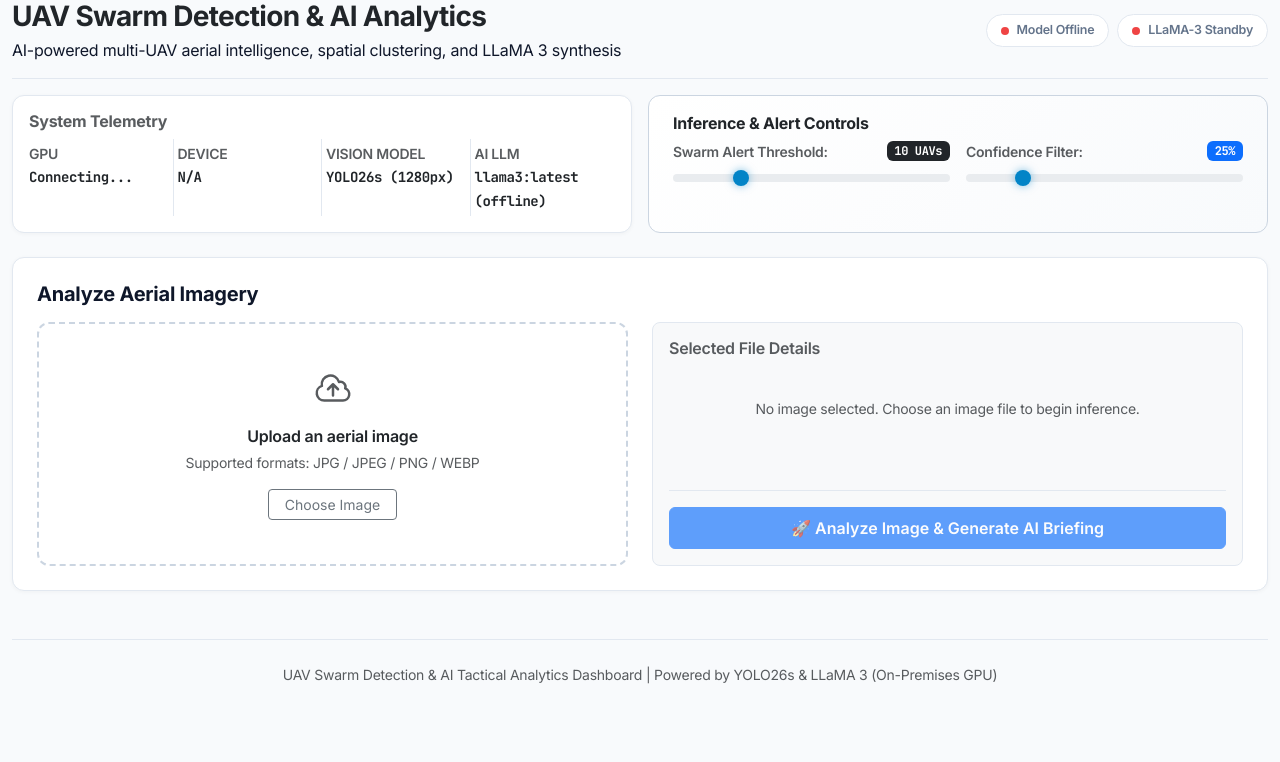
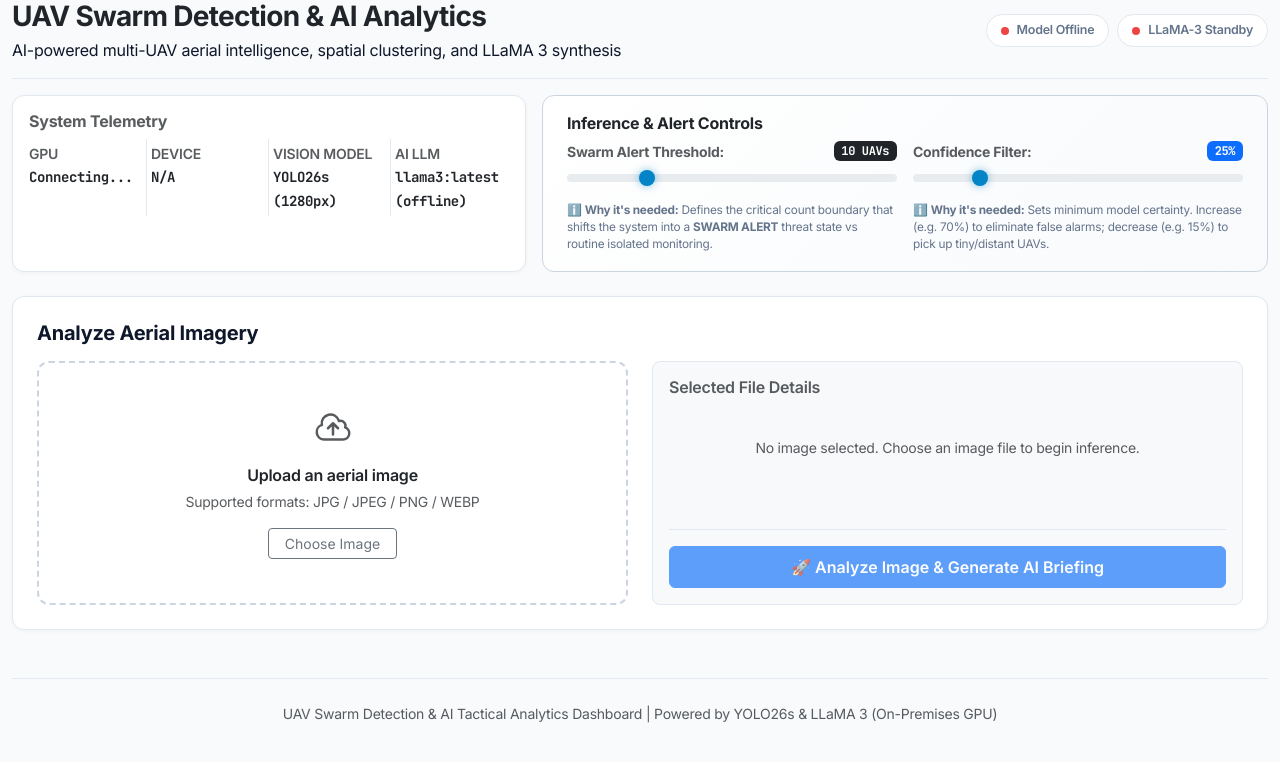
Before and after one commit to jaden-scoriant/Swarm_detection, a Flask app: page / in a window 1280 px wide. Shown: the part 24-786 px from the top of the page. Run offline with Flask 3, Linux system fonts and the light colour scheme; data that the repository does not hold is empty; some libraries are stand-ins or nearby versions.

Commit message:
Update the UI and also some visualisations

```diff
--- a/swarm_detection_app/static/css/style.css
+++ b/swarm_detection_app/static/css/style.css
@@ -72,6 +72,13 @@ body {
   border: 1px solid #cbd5e1;
   border-radius: 12px;
   padding: 18px 24px;
+}
+
+.slider-helper-text {
+  font-size: 0.74rem;
+  line-height: 1.45;
+  color: #64748b;
+  margin-top: 6px;
 }
 
 /* Range Sliders */
--- a/swarm_detection_app/static/js/app.js
+++ b/swarm_detection_app/static/js/app.js
@@ -15,6 +15,9 @@ document.addEventListener('DOMContentLoaded', () => {
     // Threat Elements
     const threatBanner = document.getElementById('threatBanner');
     const threatBannerBadge = document.getElementById('threatBannerBadge');
+
+    // PDF Export Button
+    const exportPdfBtn = document.getElementById('exportPdfBtn');
 
     // Sliders & Controls
     const thresholdSlider = document.getElementById('thresholdSlider');
@@ -411,7 +414,173 @@ document.addEventListener('DOMContentLoaded', () => {
         });
     });
 
-    // 8. Render Detection Confidence Curve (Chart.js)
+    // 8. Export Full Intelligence Report as PDF
+    exportPdfBtn.addEventListener('click', () => {
+        if (!activeResultData) return;
+
+        exportPdfBtn.setAttribute('disabled', 'true');
+        exportPdfBtn.innerHTML = '⏳ Generating PDF...';
+
+        const analytics = activeResultData.analytics;
+        const meta = activeResultData.metadata;
+        const isThreat = analytics.alert === 'SWARM ALERT';
+
+        // Extract static chart & radar canvas images
+        const confidenceImgData = confidenceChartInstance ? confidenceChartInstance.toBase64Image() : '';
+        const sizeImgData = sizeChartInstance ? sizeChartInstance.toBase64Image() : '';
+        const radarCanvas = document.getElementById('spatialCanvas');
+        const radarImgData = radarCanvas ? radarCanvas.toDataURL('image/png') : '';
+        const annotatedImgSrc = document.getElementById('annotatedImg').src;
+
+        // Build standalone, printable PDF HTML container
+        const reportDiv = document.createElement('div');
+        reportDiv.style.padding = '24px';
+        reportDiv.style.fontFamily = "'Inter', sans-serif";
+        reportDiv.style.backgroundColor = '#ffffff';
+        reportDiv.style.color = '#0f172a';
+
+        const headerColor = isThreat ? '#991b1b' : '#0284c7';
+        const threatTag = isThreat ? `
+            <div style="background: linear-gradient(135deg, #7f1d1d, #b91c1c); color: #fff; padding: 12px 18px; border-radius: 8px; margin-bottom: 18px;">
+                <h2 style="margin: 0; font-size: 15px; font-weight: bold;">🚨 CRITICAL SWARM THREAT DETECTED (ALERT ACTIVE)</h2>
+                <p style="margin: 3px 0 0 0; font-size: 12px; color: #fecaca;">Target count exceeds threshold (${analytics.threshold} UAVs). Tactical formation active.</p>
+            </div>
+        ` : `
+            <div style="background: #f0fdf4; color: #166534; border: 1px solid #bbf7d0; padding: 10px 16px; border-radius: 8px; margin-bottom: 18px;">
+                <strong style="font-size: 13px;">🟢 NORMAL OPERATIONAL STATE</strong> - Swarm count within safe monitoring thresholds.
+            </div>
+        `;
+
+        reportDiv.innerHTML = `
+            <div style="border-bottom: 2px solid #e2e8f0; padding-bottom: 12px; margin-bottom: 16px;">
+                <div style="display: flex; justify-content: space-between; align-items: center;">
+                    <div>
+                        <h1 style="font-size: 20px; font-weight: 800; margin: 0; color: ${headerColor};">UAV SWARM INTELLIGENCE REPORT</h1>
+                        <p style="font-size: 11px; color: #64748b; margin: 2px 0 0 0;">Automated Computer Vision & Neural LLaMA 3 Analysis</p>
+                    </div>
+                    <div style="text-align: right; font-size: 11px; color: #64748b; font-family: monospace;">
+                        Date: ${new Date().toLocaleString()}<br>
+                        Source: ${meta.filename} (${meta.dimensions})
+                    </div>
+                </div>
+            </div>
+
+            ${threatTag}
+
+            <!-- Annotated Image & Primary Metrics -->
+            <div style="display: flex; gap: 16px; margin-bottom: 20px;">
+                <div style="flex: 1.2; text-align: center; border: 1px solid #e2e8f0; border-radius: 8px; padding: 8px; background: #fafafa;">
+                    <img src="${annotatedImgSrc}" style="max-width: 100%; max-height: 260px; object-fit: contain; border-radius: 4px;">
+                    <p style="font-size: 10px; color: #64748b; margin: 4px 0 0 0;">Annotated YOLO26s Detections (1280px inference)</p>
+                </div>
+                <div style="flex: 1; display: flex; flex-direction: column; gap: 8px;">
+                    <div style="display: grid; grid-template-columns: 1fr 1fr; gap: 8px;">
+                        <div style="background: #f8fafc; border: 1px solid #e2e8f0; border-radius: 6px; padding: 10px;">
+                            <span style="font-size: 9px; font-weight: bold; color: #64748b; text-transform: uppercase;">Drone Count</span>
+                            <div style="font-size: 22px; font-weight: 800; color: ${isThreat ? '#991b1b' : '#0f172a'}; font-family: monospace;">${analytics.drone_count}</div>
+                        </div>
+                        <div style="background: #f8fafc; border: 1px solid #e2e8f0; border-radius: 6px; padding: 10px;">
+                            <span style="font-size: 9px; font-weight: bold; color: #64748b; text-transform: uppercase;">Avg Confidence</span>
+                            <div style="font-size: 22px; font-weight: 800; color: #0f172a; font-family: monospace;">${analytics.average_confidence}%</div>
+                        </div>
+                        <div style="background: #f8fafc; border: 1px solid #e2e8f0; border-radius: 6px; padding: 10px;">
+                            <span style="font-size: 9px; font-weight: bold; color: #64748b; text-transform: uppercase;">Swarm Density</span>
+                            <div style="font-size: 16px; font-weight: 800; color: #0d9488; font-family: monospace; margin-top: 4px;">${analytics.density}</div>
+                        </div>
+                        <div style="background: ${isThreat ? '#fee2e2' : '#f8fafc'}; border: 1px solid ${isThreat ? '#f87171' : '#e2e8f0'}; border-radius: 6px; padding: 10px;">
+                            <span style="font-size: 9px; font-weight: bold; color: #64748b; text-transform: uppercase;">Alert Level</span>
+                            <div style="font-size: 14px; font-weight: 800; color: ${isThreat ? '#991b1b' : '#166534'}; font-family: monospace; margin-top: 4px;">${analytics.alert}</div>
+                        </div>
+                    </div>
+                    <div style="background: #f8fafc; border: 1px solid #e2e8f0; border-radius: 6px; padding: 8px; font-size: 10px; color: #475569;">
+                        <strong>Telemetry:</strong> Footprint: ${analytics.detection_footprint}% | NND: ${analytics.nearest_neighbor_distance} px | Spread: ${analytics.spread_width}×${analytics.spread_height} px
+                    </div>
+                </div>
+            </div>
+
+            <!-- AI LLaMA 3 Briefing -->
+            <div style="border-left: 4px solid ${isThreat ? '#dc2626' : '#7c3aed'}; background: #fbfcfe; border-top: 1px solid #e2e8f0; border-right: 1px solid #e2e8f0; border-bottom: 1px solid #e2e8f0; border-radius: 6px; padding: 14px; margin-bottom: 20px;">
+                <div style="font-size: 11px; font-weight: bold; color: ${isThreat ? '#991b1b' : '#7c3aed'}; margin-bottom: 8px;">AI TACTICAL BRIEFING (LLaMA 3 Neural Inference)</div>
+                <div style="font-size: 11px; line-height: 1.5; color: #334155;">
+                    ${marked.parse(rawLlmMarkdown)}
+                </div>
+            </div>
+
+            <!-- Visual Charts & Radar Canvas -->
+            <div style="page-break-inside: avoid; margin-bottom: 20px;">
+                <div style="display: grid; grid-template-columns: 1fr 1fr 1fr; gap: 10px;">
+                    <div style="border: 1px solid #e2e8f0; border-radius: 6px; padding: 8px; text-align: center; background: #fafafa;">
+                        <span style="font-size: 9px; font-weight: bold; color: #64748b;">SPATIAL COORDINATE RADAR</span>
+                        <img src="${radarImgData}" style="max-width: 100%; height: 130px; object-fit: contain; margin-top: 4px;">
+                    </div>
+                    <div style="border: 1px solid #e2e8f0; border-radius: 6px; padding: 8px; text-align: center; background: #fafafa;">
+                        <span style="font-size: 9px; font-weight: bold; color: #64748b;">CONFIDENCE SPECTRUM CURVE</span>
+                        <img src="${confidenceImgData}" style="max-width: 100%; height: 130px; object-fit: contain; margin-top: 4px;">
+                    </div>
+                    <div style="border: 1px solid #e2e8f0; border-radius: 6px; padding: 8px; text-align: center; background: #fafafa;">
+                        <span style="font-size: 9px; font-weight: bold; color: #64748b;">TARGET SIZE BREAKDOWN</span>
+                        <img src="${sizeImgData}" style="max-width: 100%; height: 130px; object-fit: contain; margin-top: 4px;">
+                    </div>
+                </div>
+            </div>
+
+            <!-- Target Detection Details Table (Top 10) -->
+            <div style="page-break-inside: avoid;">
+                <div style="font-size: 10px; font-weight: bold; color: #64748b; margin-bottom: 6px; text-transform: uppercase;">Detected Targets Summary</div>
+                <table style="width: 100%; border-collapse: collapse; font-size: 10px; font-family: monospace;">
+                    <thead>
+                        <tr style="background: #f1f5f9; border-bottom: 1px solid #cbd5e1; text-align: left;">
+                            <th style="padding: 4px 6px;">#</th>
+                            <th style="padding: 4px 6px;">Confidence</th>
+                            <th style="padding: 4px 6px;">Center X</th>
+                            <th style="padding: 4px 6px;">Center Y</th>
+                            <th style="padding: 4px 6px;">Width</th>
+                            <th style="padding: 4px 6px;">Height</th>
+                        </tr>
+                    </thead>
+                    <tbody>
+                        ${activeResultData.detections.slice(0, 15).map((d, i) => `
+                            <tr style="border-bottom: 1px solid #f1f5f9;">
+                                <td style="padding: 4px 6px; font-weight: bold;">#${i + 1}</td>
+                                <td style="padding: 4px 6px;">${(d.confidence * 100).toFixed(1)}%</td>
+                                <td style="padding: 4px 6px;">${Math.round(d.center_x)} px</td>
+                                <td style="padding: 4px 6px;">${Math.round(d.center_y)} px</td>
+                                <td style="padding: 4px 6px;">${Math.round(d.width)} px</td>
+                                <td style="padding: 4px 6px;">${Math.round(d.height)} px</td>
+                            </tr>
+                        `).join('')}
+                    </tbody>
+                </table>
+            </div>
+        `;
+
+        const filename = `UAV_Swarm_Intelligence_Report_${new Date().toISOString().slice(0,19).replace(/[:T]/g, '_')}.pdf`;
+
+        const opt = {
+            margin: [8, 8, 8, 8],
+            filename: filename,
+            image: { type: 'jpeg', quality: 0.98 },
+            html2canvas: { scale: 2, useCORS: true, logging: false },
+            jsPDF: { unit: 'mm', format: 'a4', orientation: 'portrait' }
+        };
+
+        if (typeof html2pdf !== 'undefined') {
+            html2pdf().set(opt).from(reportDiv).save().then(() => {
+                exportPdfBtn.removeAttribute('disabled');
+                exportPdfBtn.innerHTML = '📄 Export PDF Report';
+            }).catch(err => {
+                console.error("PDF generation failed:", err);
+                exportPdfBtn.removeAttribute('disabled');
+                exportPdfBtn.innerHTML = '📄 Export PDF Report';
+            });
+        } else {
+            window.print();
+            exportPdfBtn.removeAttribute('disabled');
+            exportPdfBtn.innerHTML = '📄 Export PDF Report';
+        }
+    });
+
+    // 9. Render Detection Confidence Curve (Chart.js)
     function renderConfidenceCurveChart(detections, avgConfidence, isThreatActive) {
         const ctx = document.getElementById('confidenceChart').getContext('2d');
 
@@ -486,7 +655,7 @@ document.addEventListener('DOMContentLoaded', () => {
         });
     }
 
-    // 9. Render Target Size Breakdown Chart (Chart.js)
+    // 10. Render Target Size Breakdown Chart (Chart.js)
     function renderSizeDistributionChart(detections) {
         const ctx = document.getElementById('sizeChart').getContext('2d');
 
@@ -547,7 +716,7 @@ document.addEventListener('DOMContentLoaded', () => {
         });
     }
 
-    // 10. Draw normalized coordinate radar map on HTML5 Canvas
+    // 11. Draw normalized coordinate radar map on HTML5 Canvas
     function drawSpatialDistribution(detections, dimensionsStr, analytics) {
         const canvas = document.getElementById('spatialCanvas');
         const ctx = canvas.getContext('2d');
--- a/swarm_detection_app/templates/index.html
+++ b/swarm_detection_app/templates/index.html
@@ -10,15 +10,16 @@
   <link href="https://fonts.googleapis.com/css2?family=Inter:wght@300;400;500;600;700;800&family=JetBrains+Mono:wght@400;500;600;700&display=swap" rel="stylesheet">
   <!-- Bootstrap 5 CSS -->
   <link href="https://cdn.jsdelivr.net/npm/bootstrap@5.3.2/dist/css/bootstrap.min.css" rel="stylesheet">
-  <!-- Chart.js & Marked.js -->
+  <!-- Chart.js, Marked.js, & html2pdf.js -->
   <script src="https://cdn.jsdelivr.net/npm/chart.js"></script>
   <script src="https://cdn.jsdelivr.net/npm/marked/marked.min.js"></script>
+  <script src="https://cdnjs.cloudflare.com/ajax/libs/html2pdf.js/0.10.1/html2pdf.bundle.min.js"></script>
   <!-- Custom Technical Stylesheet -->
   <link href="{{ url_for('static', filename='css/style.css') }}" rel="stylesheet">
 </head>
 <body class="py-4">
 
-  <div class="container" style="max-width: 1280px;">
+  <div class="container" style="max-width: 1320px;">
 
     <!-- HEADER -->
     <header class="d-flex flex-wrap align-items-center justify-content-between pb-3 mb-3 border-bottom border-subtle">
@@ -42,7 +43,7 @@
     <div class="row g-3 mb-4">
 
       <!-- System Telemetry Strip -->
-      <div class="col-lg-6">
+      <div class="col-lg-5">
         <div class="card-dashboard p-3 h-100">
           <h2 class="h6 uppercase text-muted fw-bold mb-2">System Telemetry</h2>
           <div class="row text-center text-md-start g-2">
@@ -66,8 +67,8 @@
         </div>
       </div>
 
-      <!-- Live Threshold & Filter Controls -->
-      <div class="col-lg-6">
+      <!-- Live Threshold & Filter Controls with Descriptive Notes -->
+      <div class="col-lg-7">
         <div class="control-card h-100">
           <div class="d-flex justify-content-between align-items-center mb-2">
             <h2 class="h6 uppercase text-dark fw-bold mb-0">Inference & Alert Controls</h2>
@@ -75,24 +76,30 @@
               ⚡ Apply to Active Scene
             </button>
           </div>
-          <div class="row g-3 align-items-center">
+          <div class="row g-3 align-items-start">
 
-            <!-- Swarm Threshold Slider -->
+            <!-- Swarm Threshold Slider with Explanatory Note -->
             <div class="col-sm-6">
               <div class="d-flex justify-content-between align-items-center">
-                <label for="thresholdSlider" class="form-label small text-muted fw-semibold mb-0">Swarm Alert Threshold:</label>
+                <label for="thresholdSlider" class="form-label small text-muted fw-bold mb-0">Swarm Alert Threshold:</label>
                 <span id="thresholdValBadge" class="badge bg-dark font-mono">10 UAVs</span>
               </div>
               <input type="range" class="form-range mt-1" id="thresholdSlider" min="1" max="40" step="1" value="10">
+              <span class="slider-helper-text d-block">
+                ℹ️ <strong>Why it's needed:</strong> Defines the critical count boundary that shifts the system into a <strong>SWARM ALERT</strong> threat state vs routine isolated monitoring.
+              </span>
             </div>
 
-            <!-- Confidence Filter Slider -->
+            <!-- Confidence Filter Slider with Explanatory Note -->
             <div class="col-sm-6">
               <div class="d-flex justify-content-between align-items-center">
-                <label for="confSlider" class="form-label small text-muted fw-semibold mb-0">Confidence Filter:</label>
+                <label for="confSlider" class="form-label small text-muted fw-bold mb-0">Confidence Filter:</label>
                 <span id="confValBadge" class="badge bg-primary font-mono">25%</span>
               </div>
               <input type="range" class="form-range mt-1" id="confSlider" min="0.10" max="0.90" step="0.05" value="0.25">
+              <span class="slider-helper-text d-block">
+                ℹ️ <strong>Why it's needed:</strong> Sets minimum model certainty. Increase (e.g. 70%) to eliminate false alarms; decrease (e.g. 15%) to pick up tiny/distant UAVs.
+              </span>
             </div>
 
           </div>
@@ -181,7 +188,7 @@
         </div>
       </div>
 
-      <!-- Detection Result and Top KPI Summary -->
+      <!-- TOP FIXED PERSPECTIVE: Detection Result and Primary Metrics -->
       <section class="row g-4 mb-4">
 
         <!-- Large Annotated Image Card -->
@@ -192,13 +199,18 @@
               <span id="imgLabelCount" class="badge bg-secondary font-mono small">Detected: 0 UAVs</span>
             </h2>
             <div class="position-relative bg-light rounded overflow-hidden border border-subtle text-center p-2 mb-3">
-              <img id="annotatedImg" src="" alt="Annotated UAV detections" class="img-fluid rounded" style="max-height: 520px; object-fit: contain;">
+              <img id="annotatedImg" src="" alt="Annotated UAV detections" class="img-fluid rounded" style="max-height: 480px; object-fit: contain;">
             </div>
             <div class="d-flex justify-content-between align-items-center flex-wrap gap-2">
-              <span class="text-muted small">Overlay tags indicate target sequence and detection certainty.</span>
+              <span class="text-muted small">Overlay tags indicate target sequence and certainty.</span>
+              <div class="d-flex gap-2">
                 <a id="downloadLink" href="" download class="btn btn-sm btn-outline-primary px-3">
-                📥 Download Annotated Image
+                  📥 Download Image
                 </a>
+                <button id="exportPdfBtn" type="button" class="btn btn-sm btn-pdf-export px-3 fw-semibold">
+                  📄 Export PDF Report
+                </button>
+              </div>
             </div>
           </div>
         </div>
@@ -215,7 +227,7 @@
                     <span class="metric-header d-block">Drone Count</span>
                     <span id="metricDroneCount" class="metric-number font-mono">0</span>
                   </div>
-                  <span class="text-muted small mt-2">Detections above confidence threshold</span>
+                  <span class="text-muted small mt-2">Detections above confidence filter</span>
                 </div>
               </div>
 
@@ -273,6 +285,17 @@
         </div>
 
       </section>
+
+      <!-- SECTION SEPARATOR & SCROLL PANEL HEADER -->
+      <div class="d-flex justify-content-between align-items-center mb-2 px-1">
+        <span class="text-muted small uppercase fw-bold font-mono">
+          ⬇️ Deep Analytical Telemetry & AI Intelligence (Scrollable Below)
+        </span>
+        <span class="badge bg-light text-secondary border font-mono">Contained Inspection View</span>
+      </div>
+
+      <!-- SCROLLABLE LOWER CONTAINER (Keeps Top Overview In Perspective) -->
+      <div id="deepAnalyticsScrollPanel" class="deep-analytics-scroll-panel">
 
         <!-- AI TACTICAL INTELLIGENCE BRIEFING (OLLAMA LLM) -->
         <section class="card-dashboard mb-4">
@@ -467,6 +490,8 @@
           </div>
         </section>
 
+      </div> <!-- End of scrollable deep analytics panel -->
+
     </main>
 
     <!-- FOOTER -->
```
Also changed, not shown: other parts of swarm_detection_app/static/css/style.css (+79 -0 lines). Lines whose indentation alone changed are shown as unchanged.
